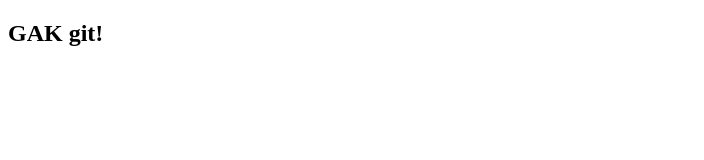
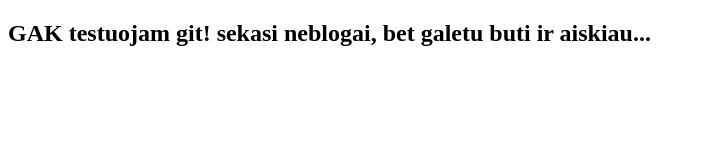
Before and after one commit to GAK-Kris/gak, a plain HTML site: page site/index.html in a window 1280 px wide. Shown: the whole page, without its empty margins (0-704 px from the left). Drawn offline with Linux system fonts and the light colour scheme.

Commit message:
testuojam git ir dar karta

```diff
--- a/site/index.html
+++ b/site/index.html
@@ -4,6 +4,6 @@
 	<title>GAK</title>
 </head>
 <body>
-<h2>GAK git!</h2>
+<h2>GAK testuojam git! sekasi neblogai, bet galetu buti ir aiskiau...</h2>
 </body>
 </html>
```
